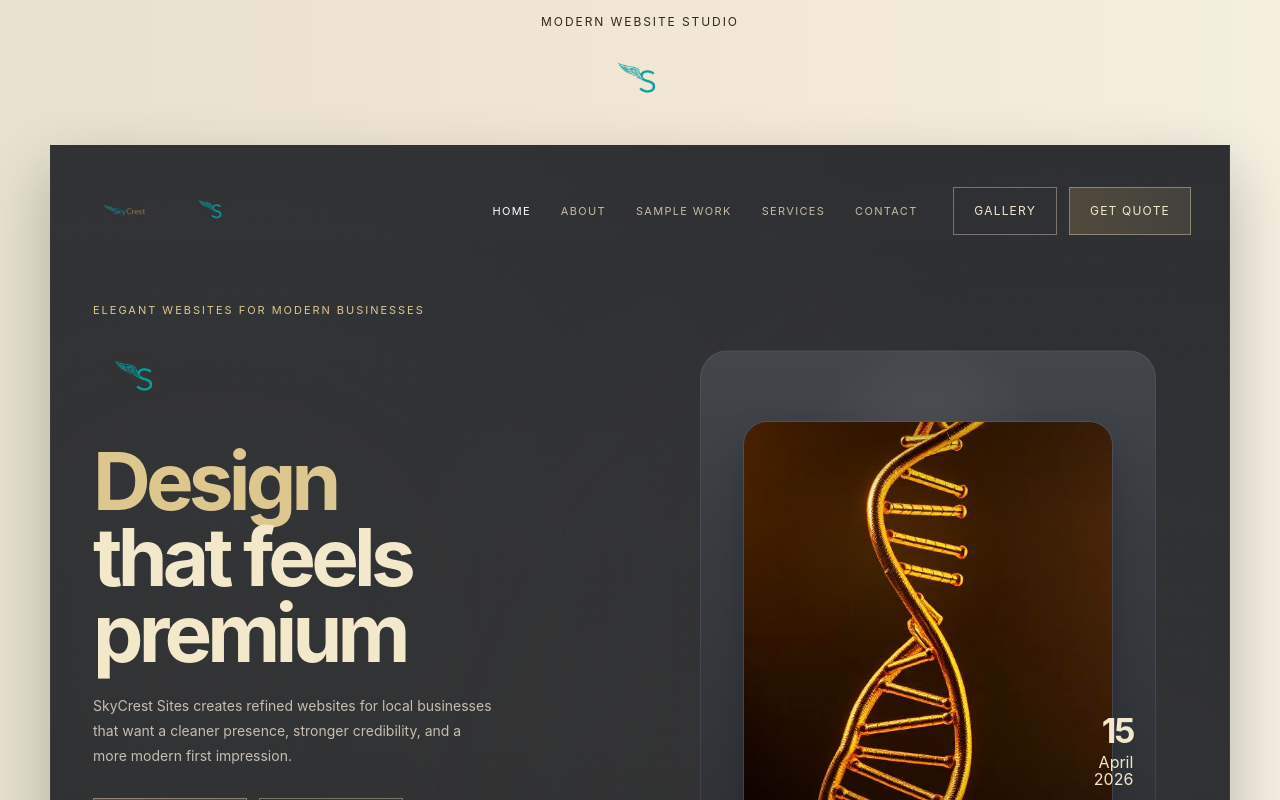
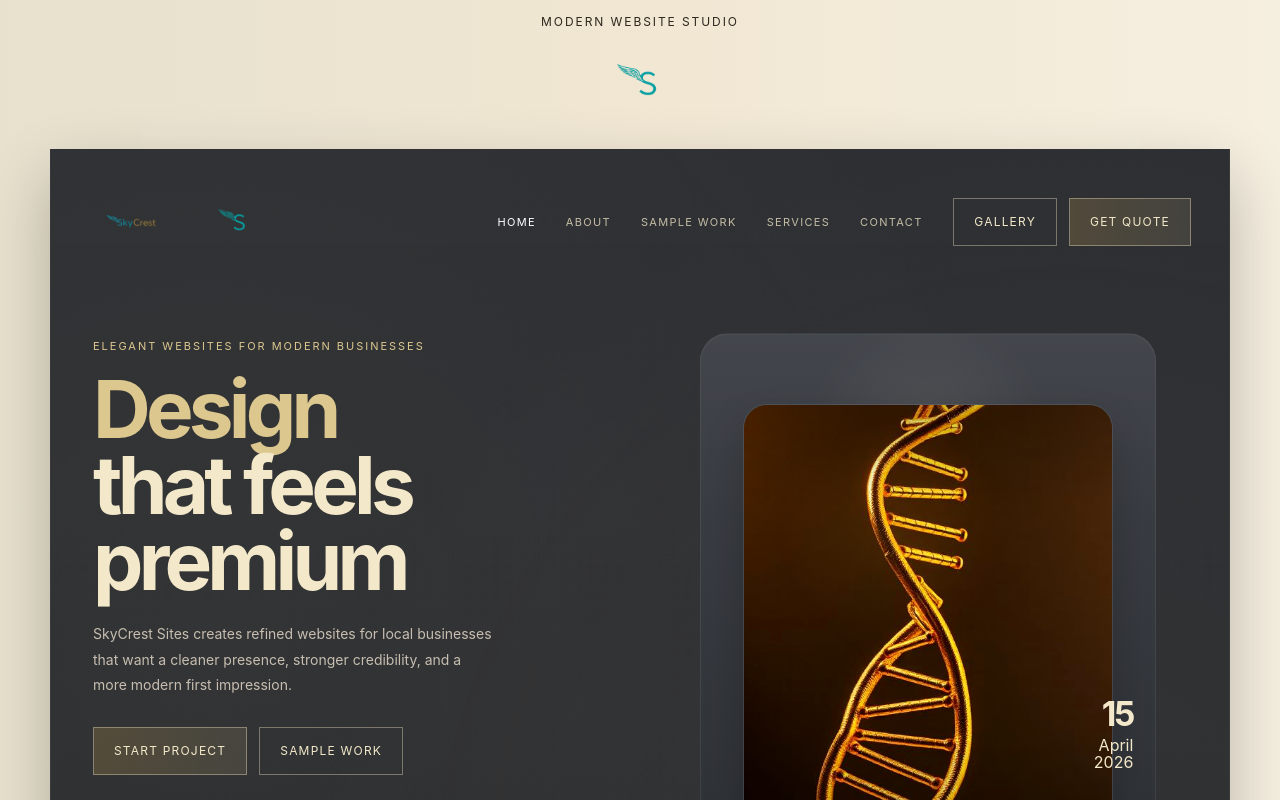
Before and after one commit to skycrestsitesx/skycrestsites, a Next.js app: page / in a window 1280 px wide. Shown: the top 800 px of the page. Built offline with nearby package versions, Linux system fonts and the light colour scheme.

Commit message:
Update homepage animation and logo sizing

```diff
--- a/app/globals.css
+++ b/app/globals.css
@@ -83,7 +83,7 @@ textarea {
 }
 
 .top-note .big img {
-  height: 88px;
+  height: 92px;
   width: auto;
   object-fit: contain;
 }
@@ -140,21 +140,21 @@ textarea {
 .brand {
   display: flex;
   align-items: center;
-  gap: 22px;
+  gap: 26px;
   min-width: 380px;
 }
 
 .brand-icon {
-  width: 74px;
-  height: 74px;
-  border-radius: 14px;
+  width: 88px;
+  height: 88px;
+  border-radius: 12px;
   object-fit: contain;
   background: transparent;
   flex: 0 0 auto;
 }
 
 .brand-word {
-  height: 54px;
+  height: 62px;
   width: auto;
   object-fit: contain;
 }
@@ -183,7 +183,7 @@ textarea {
 }
 
 .nav-cta {
-  min-width: 250px;
+  min-width: 240px;
   display: flex;
   justify-content: flex-end;
   align-items: center;
@@ -263,18 +263,6 @@ textarea {
   text-transform: uppercase;
   letter-spacing: 0.18em;
   font-size: 11px;
-}
-
-.hero-logo-title {
-  margin-bottom: 20px;
-}
-
-.hero-logo-title img {
-  height: 88px;
-  width: auto;
-  object-fit: contain;
-  max-width: 100%;
-  filter: drop-shadow(0 0 10px rgba(220, 199, 143, 0.06));
 }
 
 .hero h1 {
@@ -758,6 +746,7 @@ textarea {
   color: white;
 }
 
+/* Intro animation */
 .intro-overlay {
   position: fixed;
   inset: 0;
@@ -771,66 +760,92 @@ textarea {
   display: flex;
   align-items: center;
   justify-content: center;
-  animation: introFadeOut 0.6s ease 2s forwards;
+  animation: introFadeOut 0.7s ease 2.7s forwards;
 }
 
-.intro-logo-wrap {
+.intro-stage {
   position: relative;
+  width: min(92vw, 1100px);
+  height: min(34vw, 260px);
   display: flex;
   align-items: center;
   justify-content: center;
-  min-width: 700px;
-  min-height: 240px;
+}
+
+.intro-wordmark-shell {
+  position: absolute;
+  inset: 0;
+  display: flex;
+  align-items: center;
+  justify-content: center;
+  animation: wordmarkCollapse 2.3s cubic-bezier(0.22, 0.8, 0.22, 1) forwards;
+  transform-origin: center center;
 }
 
 .intro-wordmark {
-  height: 190px;
-  width: auto;
-  opacity: 0;
-  transform: scale(1.08);
-  animation: wordmarkInOut 2s ease forwards;
+  width: min(78vw, 920px);
+  height: auto;
+  object-fit: contain;
+  filter: drop-shadow(0 10px 30px rgba(0, 0, 0, 0.08));
+}
+
+.intro-icon-shell {
+  position: absolute;
+  inset: 0;
+  display: flex;
+  align-items: center;
+  justify-content: center;
 }
 
 .intro-icon {
-  position: absolute;
-  height: 120px;
-  width: 120px;
+  width: min(14vw, 150px);
+  height: min(14vw, 150px);
+  object-fit: contain;
   opacity: 0;
-  transform: scale(0.6);
-  animation: iconReveal 2s ease forwards;
+  transform: scale(0.22);
+  animation: iconTakeover 2.3s cubic-bezier(0.22, 0.8, 0.22, 1) forwards;
+  filter: drop-shadow(0 10px 26px rgba(0, 0, 0, 0.1));
 }
 
-@keyframes wordmarkInOut {
+@keyframes wordmarkCollapse {
   0% {
     opacity: 0;
-    transform: scale(1.08);
+    transform: scale(1.12);
   }
-  18% {
+  12% {
     opacity: 1;
     transform: scale(1);
   }
-  65% {
+  56% {
     opacity: 1;
-    transform: scale(0.52);
+    transform: scale(1);
+  }
+  78% {
+    opacity: 1;
+    transform: scale(0.42);
   }
   100% {
     opacity: 0;
-    transform: scale(0.42);
+    transform: scale(0.22);
   }
 }
 
-@keyframes iconReveal {
+@keyframes iconTakeover {
   0% {
     opacity: 0;
-    transform: scale(0.6);
+    transform: scale(0.16);
   }
-  45% {
+  46% {
     opacity: 0;
-    transform: scale(0.6);
+    transform: scale(0.16);
   }
-  72% {
+  68% {
     opacity: 1;
-    transform: scale(0.88);
+    transform: scale(0.72);
+  }
+  84% {
+    opacity: 1;
+    transform: scale(1.06);
   }
   100% {
     opacity: 1;
@@ -870,21 +885,21 @@ textarea {
   }
 
   .top-note .big img {
-    height: 52px;
+    height: 64px;
   }
 
   .brand {
     min-width: auto;
-    gap: 12px;
+    gap: 14px;
   }
 
   .brand-icon {
-    width: 52px;
-    height: 52px;
+    width: 74px;
+    height: 74px;
   }
 
   .brand-word {
-    height: 30px;
+    height: 50px;
   }
 
   .nav-links {
@@ -929,10 +944,6 @@ textarea {
     padding-bottom: 56px;
   }
 
-  .hero-logo-title img {
-    height: 58px;
-  }
-
   .hero h1 {
     font-size: 56px;
   }
@@ -967,17 +978,17 @@ textarea {
     align-items: flex-start;
   }
 
-  .intro-logo-wrap {
-    min-width: 320px;
-    min-height: 140px;
+  .intro-stage {
+    width: min(94vw, 760px);
+    height: 180px;
   }
 
   .intro-wordmark {
-    height: 110px;
+    width: min(90vw, 700px);
   }
 
   .intro-icon {
-    width: 76px;
-    height: 76px;
+    width: 96px;
+    height: 96px;
   }
 }
--- a/app/page.tsx
+++ b/app/page.tsx
@@ -9,7 +9,7 @@ export default function HomePage() {
   useEffect(() => {
     const timer = setTimeout(() => {
       setShowIntro(false);
-    }, 2600);
+    }, 3200);
 
     return () => clearTimeout(timer);
   }, []);
@@ -22,18 +22,23 @@ export default function HomePage() {
   return (
     <>
       {showIntro && (
-        <div className="intro-overlay">
-          <div className="intro-logo-wrap">
+        <div className="intro-overlay" aria-hidden="true">
+          <div className="intro-stage">
+            <div className="intro-wordmark-shell">
               <img
                 className="intro-wordmark"
                 src="/logo-wordmark.png"
-              alt="SkyCrest logo"
+                alt=""
               />
+            </div>
+
+            <div className="intro-icon-shell">
               <img
                 className="intro-icon"
                 src="/logo-icon.png"
-              alt="SkyCrest icon"
+                alt=""
               />
+            </div>
           </div>
         </div>
       )}
@@ -62,7 +67,11 @@ export default function HomePage() {
             </a>
 
             <nav className={`nav-links ${mobileOpen ? "open" : ""}`}>
-              <a className="active" href="#top" onClick={() => setMobileOpen(false)}>
+              <a
+                className="active"
+                href="#top"
+                onClick={() => setMobileOpen(false)}
+              >
                 Home
               </a>
               <a href="#about" onClick={() => setMobileOpen(false)}>
@@ -90,6 +99,7 @@ export default function HomePage() {
                 className="mobile-toggle"
                 onClick={() => setMobileOpen((prev) => !prev)}
                 aria-label="Toggle menu"
+                type="button"
               >
                 {mobileOpen ? "✕" : "☰"}
               </button>
@@ -98,11 +108,9 @@ export default function HomePage() {
 
           <section className="hero" id="top">
             <div className="hero-copy">
-              <span className="eyebrow">Elegant websites for modern businesses</span>
-
-              <div className="hero-logo-title">
-                <img src="/logo-wordmark.png" alt="SkyCrest logo" />
-              </div>
+              <span className="eyebrow">
+                Elegant websites for modern businesses
+              </span>
 
               <h1>
                 <span className="tone-gold">Design</span>
@@ -165,9 +173,9 @@ export default function HomePage() {
                 <h3>Modern, intentional, and quietly premium.</h3>
                 <p>
                   This style is designed to feel less like a generic builder
-                  template and more like a custom creative studio site. The visual
-                  language stays restrained, spacious, and clean while still
-                  feeling memorable.
+                  template and more like a custom creative studio site. The
+                  visual language stays restrained, spacious, and clean while
+                  still feeling memorable.
                 </p>
               </div>
 
@@ -222,8 +230,8 @@ export default function HomePage() {
                 <div className="service-icon" />
                 <h3>Local SEO Setup</h3>
                 <p>
-                  Build the basic structure your business needs to show up clearly
-                  in local search.
+                  Build the basic structure your business needs to show up
+                  clearly in local search.
                 </p>
               </div>
 
@@ -231,8 +239,8 @@ export default function HomePage() {
                 <div className="service-icon" />
                 <h3>Fast Launch</h3>
                 <p>
-                  Get a polished site live quickly with a straightforward process
-                  and less friction.
+                  Get a polished site live quickly with a straightforward
+                  process and less friction.
                 </p>
               </div>
             </div>
@@ -242,8 +250,8 @@ export default function HomePage() {
             <div className="section-head">
               <h2>Sample Work</h2>
               <p>
-                Placeholder concepts for now. You can replace these later with real
-                client projects, screenshots, and case studies.
+                Placeholder concepts for now. You can replace these later with
+                real client projects, screenshots, and case studies.
               </p>
             </div>
 
@@ -255,7 +263,9 @@ export default function HomePage() {
                       <span>Dental</span>
                       <span>Placeholder</span>
                     </div>
-                    <div className="mini-title">Bright, clean, high-trust care.</div>
+                    <div className="mini-title">
+                      Bright, clean, high-trust care.
+                    </div>
                     <div className="mini-lines">
                       <span />
                       <span />
@@ -301,7 +311,9 @@ export default function HomePage() {
                       <span>Home Services</span>
                       <span>Placeholder</span>
                     </div>
-                    <div className="mini-title">Clear offer. Faster quote flow.</div>
+                    <div className="mini-title">
+                      Clear offer. Faster quote flow.
+                    </div>
                     <div className="mini-lines">
                       <span />
                       <span />
@@ -332,8 +344,8 @@ export default function HomePage() {
                 <div className="process-num">01</div>
                 <h3>Tell us about your business</h3>
                 <p>
-                  Share what you do, who you serve, and the kind of impression you
-                  want your website to create.
+                  Share what you do, who you serve, and the kind of impression
+                  you want your website to create.
                 </p>
               </div>
 
@@ -341,8 +353,8 @@ export default function HomePage() {
                 <div className="process-num">02</div>
                 <h3>We design and build</h3>
                 <p>
-                  We shape the layout, structure, and visual style into a cleaner
-                  and more elegant online presence.
+                  We shape the layout, structure, and visual style into a
+                  cleaner and more elegant online presence.
                 </p>
               </div>
 
@@ -361,8 +373,8 @@ export default function HomePage() {
             <div className="section-head">
               <h2>FAQ</h2>
               <p>
-                Basic placeholder answers for now. These can be replaced with your
-                real operating details later.
+                Basic placeholder answers for now. These can be replaced with
+                your real operating details later.
               </p>
             </div>
 
@@ -370,8 +382,8 @@ export default function HomePage() {
               <div className="card">
                 <h3>How long does a project take?</h3>
                 <p>
-                  Smaller sites move faster, while more advanced pages and custom
-                  content take longer.
+                  Smaller sites move faster, while more advanced pages and
+                  custom content take longer.
                 </p>
               </div>
 
@@ -386,8 +398,8 @@ export default function HomePage() {
               <div className="card">
                 <h3>Can this be updated later?</h3>
                 <p>
-                  Yes. The structure is simple enough to edit as your business and
-                  offer evolve.
+                  Yes. The structure is simple enough to edit as your business
+                  and offer evolve.
                 </p>
               </div>
 
@@ -405,8 +417,8 @@ export default function HomePage() {
             <div className="section-head">
               <h2>Contact</h2>
               <p>
-                Keep this as a placeholder for now, then connect it to a real form
-                or CRM later.
+                Keep this as a placeholder for now, then connect it to a real
+                form or CRM later.
               </p>
             </div>
 
@@ -430,7 +442,11 @@ export default function HomePage() {
                   <div className="form-grid">
                     <input type="text" placeholder="Name" />
                     <input type="email" placeholder="Email" />
-                    <input className="full" type="text" placeholder="Business name" />
+                    <input
+                      className="full"
+                      type="text"
+                      placeholder="Business name"
+                    />
                     <textarea
                       className="full"
                       placeholder="Tell us about your project"
```
Also changed, not shown: app/icon.png (added). Lines whose indentation alone changed are shown as unchanged.
